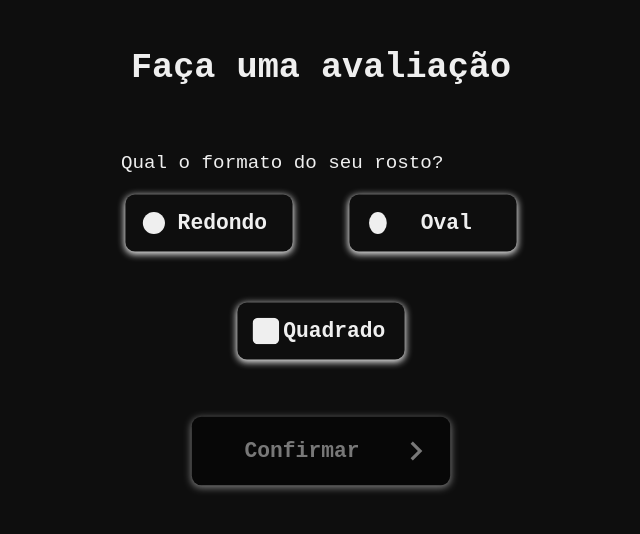
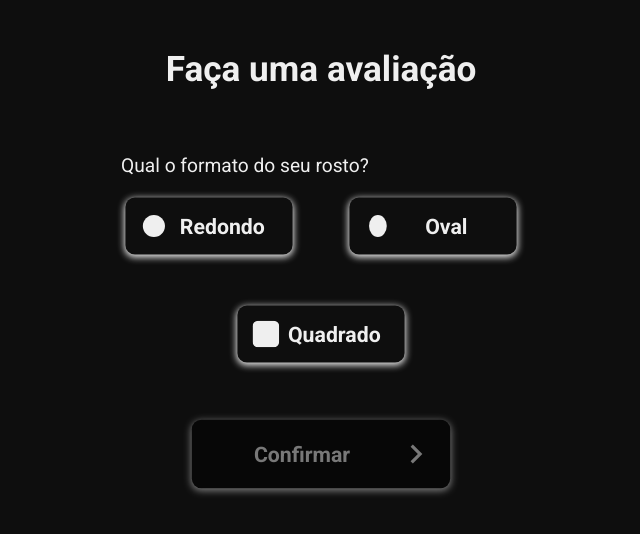
Before and after one commit to Miguelpenha/MVP-Optics, a Next.js app: page / in a window 1280 px wide. Shown: the top 534 px of the page, without its empty margins (319-959 px from the left). Built offline with nearby package versions, Linux system fonts and the light colour scheme; no server answers.

Commit message:
Update global.ts

```diff
--- a/styles/global.ts
+++ b/styles/global.ts
@@ -8,7 +8,7 @@ export default createGlobalStyle`
         box-sizing: border-box;
         scroll-behavior: smooth;
         scrollbar-color: #efefef #0e0e0e;
-        font-family: 'Inconsolata', monospace;
+        font-family: 'Roboto', sans-serif;
 
         ::-webkit-scrollbar {
             width: 12px;
```
